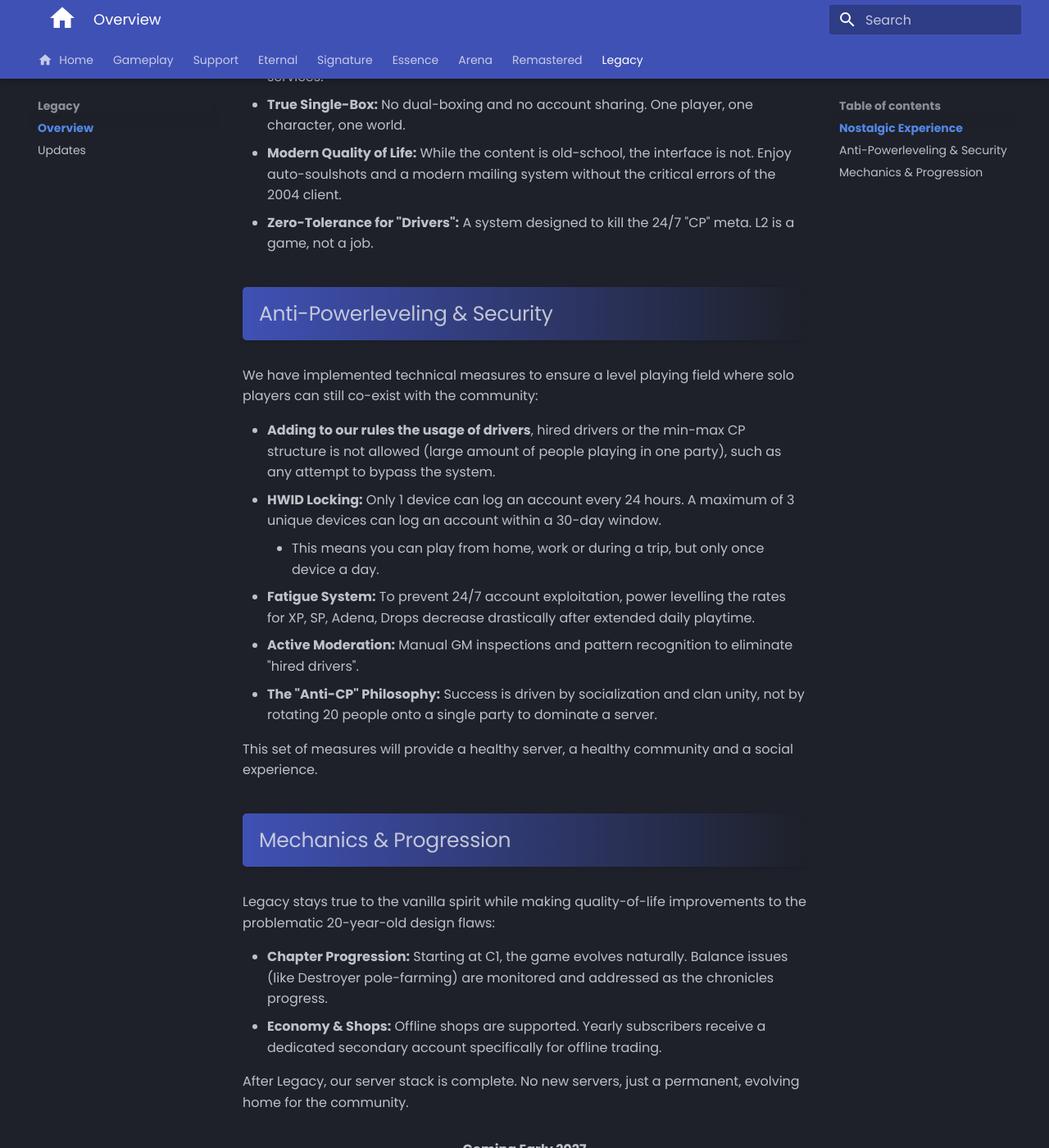
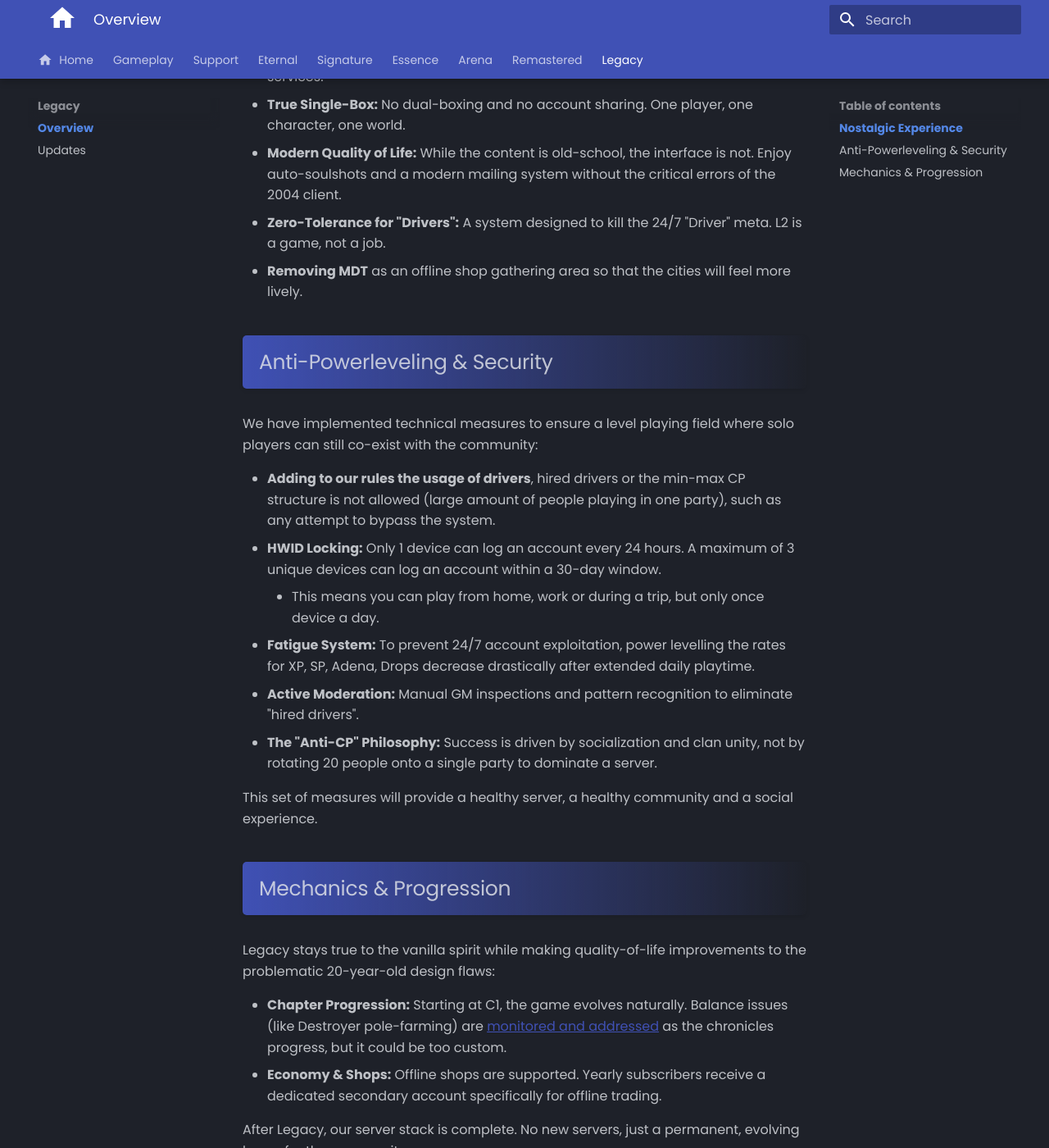
Before and after one commit to tab1-web/faq, an MkDocs documentation site: the page built from docs/legacy/overview.md, in a window 1280 px wide and 1400 px high, scrolled down 613 px. Shown: the whole window at 82% size. Built offline with MkDocs 1.6.1 and Material for MkDocs 9.7.7, drawn with Linux system fonts in a browser that asks for light colours; some web fonts are replaced; comment, search, counter and statistics services are not loaded.

Commit message:
adding mdt and some clarifications for legacy

```diff
--- a/docs/legacy/overview.md
+++ b/docs/legacy/overview.md
@@ -10,10 +10,11 @@ With the spirit of *Origins* and *Signature*, Legacy offers retail-close content
 
 To preserve the social fabric of the game and eliminate the "min-max" culture that ruined the classic experience, Legacy implements strict rules:
 
-- **Subscription Based:** A fair sub-model (€3.70 to €14/month depending on plans) replaces the need for premium shops, custom cosmetics, or "pay-to-skip" services.
+- **Subscription Based:** A fair sub-model (€3.70 to €14/"month" depending on plans) replaces the need for premium shops, custom cosmetics, or "pay-to-skip" services.
 - **True Single-Box:** No dual-boxing and no account sharing. One player, one character, one world.
 - **Modern Quality of Life:** While the content is old-school, the interface is not. Enjoy auto-soulshots and a modern mailing system without the critical errors of the 2004 client.
-- **Zero-Tolerance for "Drivers":** A system designed to kill the 24/7 "CP" meta. L2 is a game, not a job.
+- **Zero-Tolerance for "Drivers":** A system designed to kill the 24/7 "Driver" meta. L2 is a game, not a job.
+- **Removing MDT** as an offline shop gathering area so that the cities will feel more lively.
 
 ## Anti-Powerleveling & Security
 
@@ -32,7 +33,7 @@ This set of measures will provide a healthy server, a healthy community and a so
 
 Legacy stays true to the vanilla spirit while making quality-of-life improvements to the problematic 20-year-old design flaws:
 
-- **Chapter Progression:** Starting at C1, the game evolves naturally. Balance issues (like Destroyer pole-farming) are monitored and addressed as the chronicles progress.
+- **Chapter Progression:** Starting at C1, the game evolves naturally. Balance issues (like Destroyer pole-farming) are [monitored and addressed](https://discord.com/channels/622089207028121602/1466764328718831882/1468659579884671079) as the chronicles progress, but it could be too custom.
 - **Economy & Shops:** Offline shops are supported. Yearly subscribers receive a dedicated secondary account specifically for offline trading.
 
 After Legacy, our server stack is complete. No new servers, just a permanent, evolving home for the community.
```
